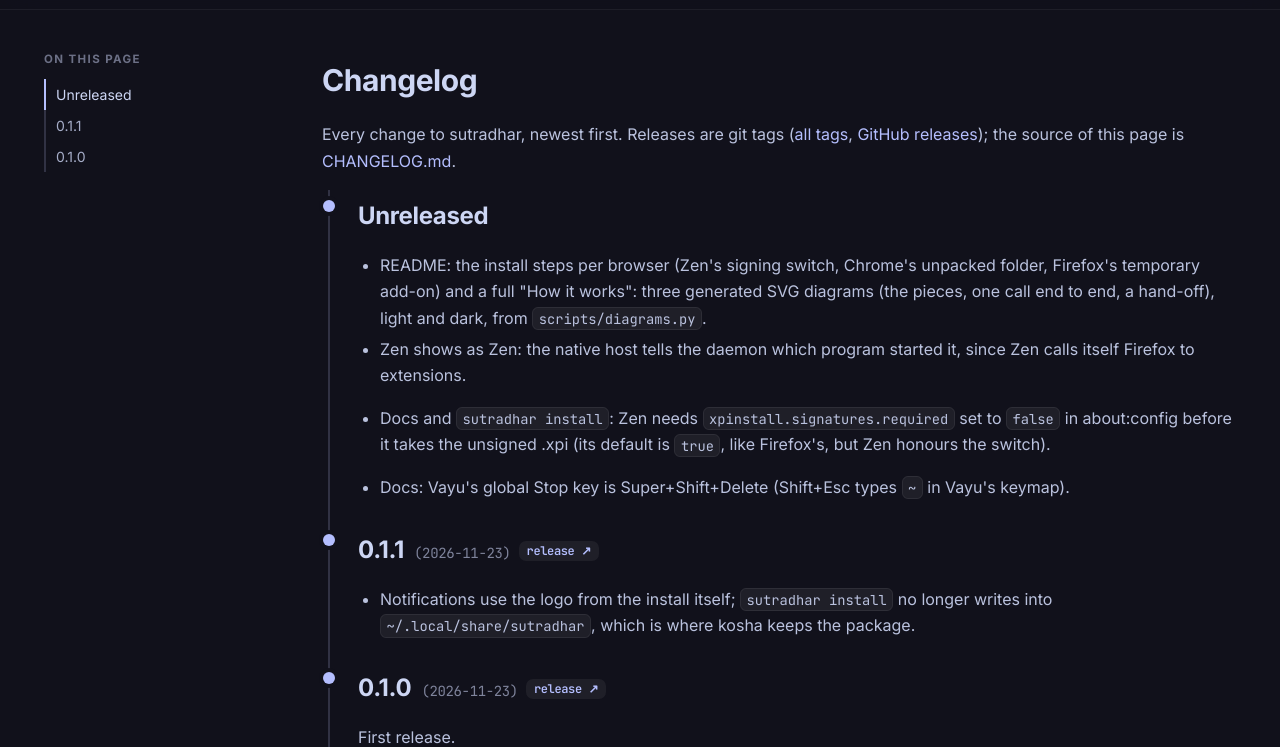
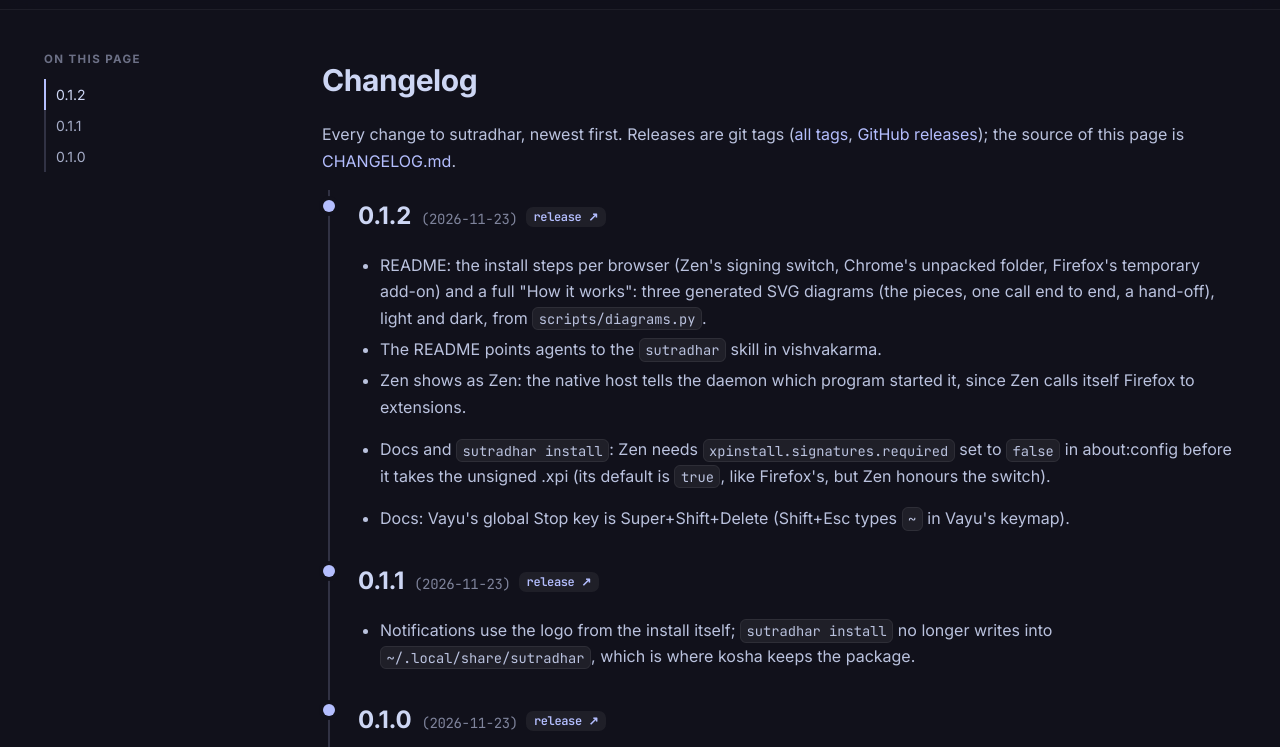
Before and after one commit to Theyashsawarkar/sutradhar, a website: page docs/changelog.html in a window 1280 px wide. Shown: the part 53-800 px from the top of the page. Drawn offline with Linux system fonts and the light colour scheme.

Commit message:
0.1.2: Zen shows as Zen; README install steps, diagrams, the skill
Co-Authored-By: Claude Opus 5.5 <noreply@anthropic.com>

```diff
--- a/docs/changelog.html
+++ b/docs/changelog.html
@@ -19,8 +19,8 @@
 <a class="brand" href="index.html"><img src="assets/logo.svg" alt=""><span>sutradhar <small>सूत्रधार</small></span></a>
 <nav><a href="index.html" class="">Overview</a><a href="changelog.html" class="on">Changelog</a><a href="adr/index.html" class=" hide">Decisions</a><a class="gh" href="https://github.com/Theyashsawarkar/sutradhar">GitHub ↗</a></nav></div></header>
 
-<div class="wrap"><aside class="toc"><b>On this page</b><a class="l2" href="#unreleased">Unreleased</a><a class="l2" href="#011">0.1.1</a><a class="l2" href="#010">0.1.0</a></aside><article>
-<h2>Changelog</h2><p>Every change to sutradhar, newest first. Releases are git tags (<a href="https://github.com/Theyashsawarkar/sutradhar/tags">all tags</a>, <a href="https://github.com/Theyashsawarkar/sutradhar/releases">GitHub releases</a>); the source of this page is <a href="https://github.com/Theyashsawarkar/sutradhar/blob/main/CHANGELOG.md">CHANGELOG.md</a>.</p><section class="release"><h2 id="unreleased">Unreleased<span class="date"></span></h2><ul><li>README: the install steps per browser (Zen's signing switch, Chrome's unpacked folder, Firefox's temporary add-on) and a full "How it works": three generated SVG diagrams (the pieces, one call end to end, a hand-off), light and dark, from <code>scripts/diagrams.py</code>.</li><li>Zen shows as Zen: the native host tells the daemon which program started it, since Zen calls itself Firefox to extensions.</li></ul>
+<div class="wrap"><aside class="toc"><b>On this page</b><a class="l2" href="#012">0.1.2</a><a class="l2" href="#011">0.1.1</a><a class="l2" href="#010">0.1.0</a></aside><article>
+<h2>Changelog</h2><p>Every change to sutradhar, newest first. Releases are git tags (<a href="https://github.com/Theyashsawarkar/sutradhar/tags">all tags</a>, <a href="https://github.com/Theyashsawarkar/sutradhar/releases">GitHub releases</a>); the source of this page is <a href="https://github.com/Theyashsawarkar/sutradhar/blob/main/CHANGELOG.md">CHANGELOG.md</a>.</p><section class="release"><h2 id="012">0.1.2<span class="date">(2026-11-23)</span><a class="tag" href="https://github.com/Theyashsawarkar/sutradhar/releases/tag/v0.1.2">release ↗</a></h2><ul><li>README: the install steps per browser (Zen's signing switch, Chrome's unpacked folder, Firefox's temporary add-on) and a full "How it works": three generated SVG diagrams (the pieces, one call end to end, a hand-off), light and dark, from <code>scripts/diagrams.py</code>.</li><li>The README points agents to the <code>sutradhar</code> skill in vishvakarma.</li><li>Zen shows as Zen: the native host tells the daemon which program started it, since Zen calls itself Firefox to extensions.</li></ul>
 <ul><li>Docs and <code>sutradhar install</code>: Zen needs <code>xpinstall.signatures.required</code> set to <code>false</code> in about:config before it takes the unsigned .xpi (its default is <code>true</code>, like Firefox's, but Zen honours the switch).</li></ul>
 <ul><li>Docs: Vayu's global Stop key is Super+Shift+Delete (Shift+Esc types <code>~</code> in Vayu's keymap).</li></ul></section><section class="release"><h2 id="011">0.1.1<span class="date">(2026-11-23)</span><a class="tag" href="https://github.com/Theyashsawarkar/sutradhar/releases/tag/v0.1.1">release ↗</a></h2><ul><li>Notifications use the logo from the install itself; <code>sutradhar install</code> no longer writes into <code>~/.local/share/sutradhar</code>, which is where kosha keeps the package.</li></ul></section><section class="release"><h2 id="010">0.1.0<span class="date">(2026-11-23)</span><a class="tag" href="https://github.com/Theyashsawarkar/sutradhar/releases/tag/v0.1.0">release ↗</a></h2><p>First release.</p>
 <ul><li>One extension for Chrome (MV3), Firefox and Zen (MV2), a local daemon, and an MCP server (<code>sutradhar mcp</code>) for any agent; <code>sutradhar call</code> for scripts.</li><li>tRPC on every hop: a two-way framed link over native messaging and a unix socket; the agent router's zod schemas are the MCP tools' schemas.</li><li>29 tools: tabs, windows, navigate, snapshot (roles, refs, shadow DOM, cross-origin frames), page text as Markdown, screenshots, find, act (click, hover, move, type, press, select, check, fill, clear, focus, scroll, drag, upload, wait), dialogs, eval_js, console, network, waits, downloads, PDF, clipboard, bookmarks, history, cookies, record (GIF/WebM), handoff, os_input, log.</li><li>Risky steps are the user's: password/card/OTP fields, pay/buy/transfer/ delete-account buttons, payment gateways, banks and CAPTCHAs are handed off with a notification the moment the wait starts, a "Your turn" card in the tab, Done / I won't, a reminder and a timeout. Send/publish/delete need Allow.</li><li>Real mouse and keyboard on sway: a built-in virtual pointer client (zwlr_virtual_pointer_v1) and wtype, for Firefox/Zen trusted input and the browser's own UI.</li><li>Stop from the page, the toolbar panel or <code>sutradhar stop</code>; resume only from the panel or a terminal.</li><li>Tests: unit tests, end-to-end in headless Chromium, Zen and Firefox, MCP over stdio, and real input in a private headless sway.</li></ul></section>
--- a/package.json
+++ b/package.json
@@ -2,7 +2,7 @@
   "name": "sutradhar-workspace",
   "private": true,
   "type": "module",
-  "version": "0.1.1",
+  "version": "0.1.2",
   "scripts": {
     "build": "node scripts/build.mjs",
     "typecheck": "tsc -p tsconfig.json --noEmit",
```
Also changed, not shown: docs/index.html (+3 -2 lines), CHANGELOG.md, README.md.
